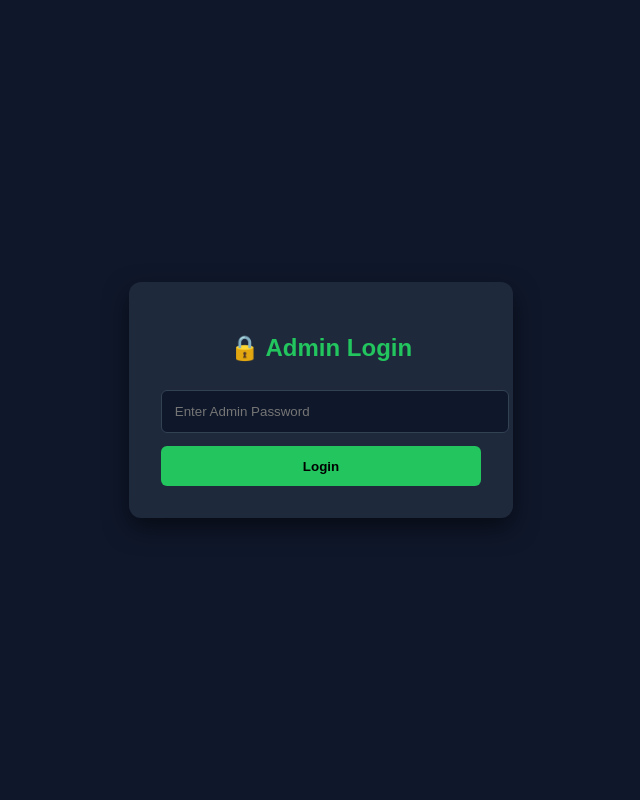
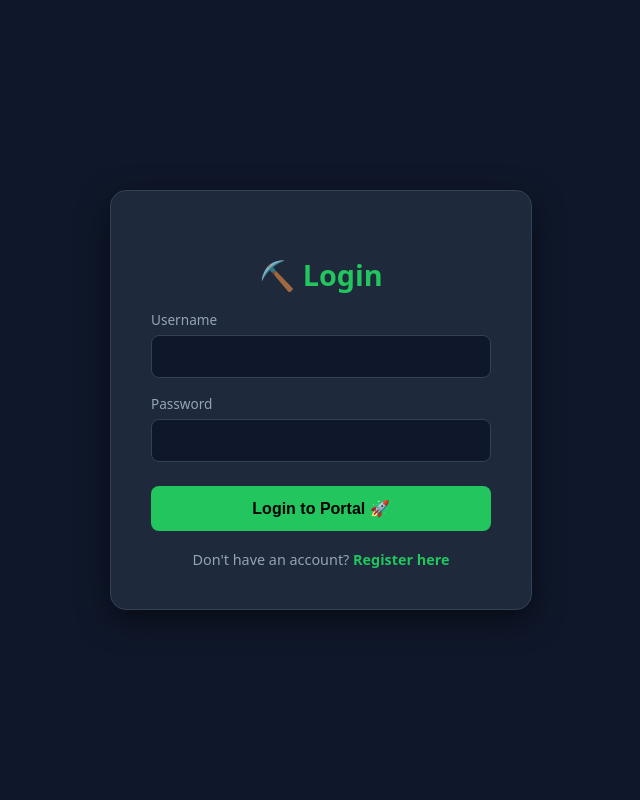
Before and after one commit to heinth123/minecraft-portal-, a Flask app: page /login in a window 1280 px wide. Shown: the whole page, without its empty margins (319-959 px from the left). Run offline with Flask 3, Linux system fonts and the light colour scheme.

Commit message:
Revise login page layout and update title

```diff
--- a/templates/login.html
+++ b/templates/login.html
@@ -2,30 +2,40 @@
 <html lang="en">
 <head>
     <meta charset="UTF-8">
-    <title>Admin Login | Minecraft Myanmar</title>
+    <title>Login | Minecraft Myanmar</title>
     <style>
-        body { background: #0f172a; color: #f8fafc; font-family: sans-serif; display: flex; justify-content: center; align-items: center; height: 100vh; margin: 0; }
-        .login-box { background: #1e293b; padding: 2rem; border-radius: 12px; width: 320px; box-shadow: 0 10px 25px rgba(0,0,0,0.5); }
-        h2 { margin-bottom: 1rem; color: #22c55e; text-align: center; }
-        input { width: 100%; padding: 0.8rem; margin: 0.8rem 0; border-radius: 6px; border: 1px solid #334155; background: #0f172a; color: white; }
-        button { width: 100%; padding: 0.8rem; background: #22c55e; border: none; font-weight: bold; border-radius: 6px; cursor: pointer; }
-        .error { color: #ef4444; font-size: 0.9rem; text-align: center; }
+        body { background: #0f172a; color: #f8fafc; font-family: system-ui, sans-serif; display: flex; justify-content: center; align-items: center; min-height: 100vh; margin: 0; }
+        .card { background: #1e293b; padding: 2.5rem; border-radius: 16px; width: 340px; box-shadow: 0 10px 30px rgba(0,0,0,0.5); border: 1px solid #334155; }
+        h2 { color: #22c55e; text-align: center; margin-bottom: 1rem; font-size: 1.8rem; }
+        label { color: #94a3b8; font-size: 0.85rem; display: block; margin-top: 1rem; }
+        input { width: 100%; padding: 0.8rem; margin-top: 0.4rem; border-radius: 8px; border: 1px solid #334155; background: #0f172a; color: white; box-sizing: border-box; }
+        button { width: 100%; padding: 0.8rem; background: #22c55e; border: none; font-weight: bold; border-radius: 8px; cursor: pointer; margin-top: 1.5rem; font-size: 1rem; color: #000; }
+        .link { text-align: center; margin-top: 1.2rem; font-size: 0.9rem; color: #94a3b8; }
+        .link a { color: #22c55e; text-decoration: none; font-weight: bold; }
     </style>
 </head>
 <body>
-    <div class="login-box">
-        <h2>🔒 Admin Login</h2>
+    <div class="card">
+        <h2>⛏️ Login</h2>
         {% with messages = get_flashed_messages(with_categories=true) %}
           {% if messages %}
-            {% for category, message in messages %}
-              <p class="error">{{ message }}</p>
+            {% for cat, msg in messages %}
+              <p style="color: #ef4444; font-size: 0.85rem; text-align: center;">{{ msg }}</p>
             {% endfor %}
           {% endif %}
         {% endwith %}
         <form method="POST">
-            <input type="password" name="password" placeholder="Enter Admin Password" required>
-            <button type="submit">Login</button>
+            <label>Username</label>
+            <input type="text" name="username" required>
+
+            <label>Password</label>
+            <input type="password" name="password" required>
+
+            <button type="submit">Login to Portal 🚀</button>
         </form>
+        <div class="link">
+            Don't have an account? <a href="/register">Register here</a>
+        </div>
     </div>
 </body>
 </html>
```
